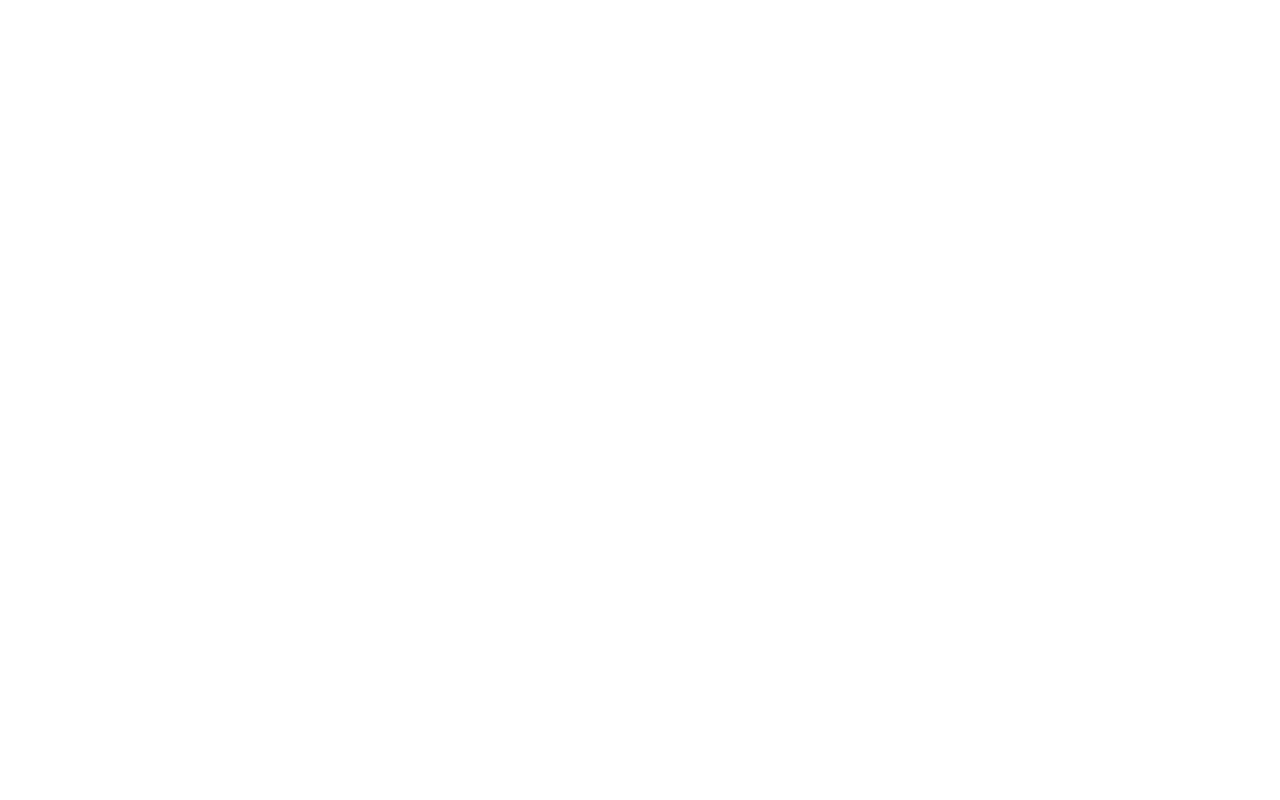
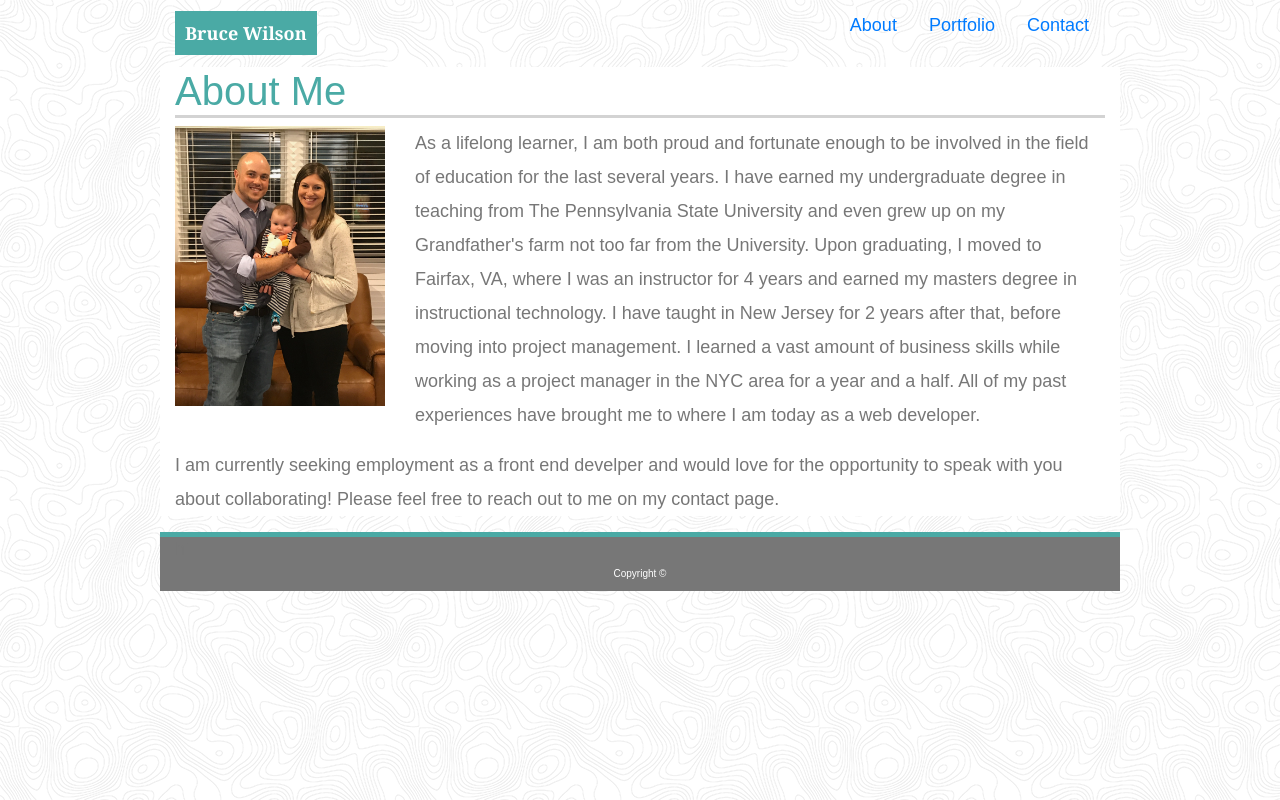
Before and after one commit to brucewilson1103/brucewilson1103.github.io, a plain HTML site: page index.html in a window 1280 px wide. Drawn offline with nearby package versions, Linux system fonts and the light colour scheme.

Commit message:
file transfer

```diff
--- /dev/null
+++ b/assets/style.css
@@ -0,0 +1,84 @@
+
+* {
+  box-sizing: border-box;
+}
+
+body {
+  font-family: Arial, "Helvetica Neue", Helvetica, sans-serif;
+  font-size: 18px;
+  line-height: 34px;
+  margin:0;
+  color: #777777;
+  background-image: url("topography.png");
+}
+
+.botbo{
+  border-bottom: 3px solid lightgray;
+}
+
+h1{
+  color: #4aaaa5;
+}
+
+.container {
+  width: 100%;
+  max-width: 960px;
+  margin: 0 auto;
+}
+#name{
+  width:100%;
+}
+
+#logo{
+  background-color: #4aaaa5;
+  color:white;
+  padding: 10px;
+  font-family: Georgia, 'Times New Roman', Times, serif;
+  font-weight: 700;
+  text-align: center;
+  margin-top:10px;
+}
+
+.spacer1{
+  padding: 10px;
+}
+/* If I remove this width =100% from my .imagefamily class the image takes up the whole screen not just 100% of the div. If I put a percentage in here it stays in its div. I am unsure why it does that. */
+.imagefamily{
+  width: 100%;
+}
+
+.footcopy{
+ background-color: #777777;
+ text-align: center;
+ color: white;
+ padding-bottom: 0;
+ padding-top: 20px;
+ font-size: 10px;
+
+
+}
+.borderfootertop{
+  background-color: #4aaaa5;
+  height: 5px;
+
+}
+#main-container{
+  background-color: white;
+}
+
+.positionrel{
+  position: relative;
+}
+
+.positionport{
+  position: absolute;
+  background-color: #4aaaa5;
+  z-index: 100;
+  color: white;
+  text-align: center;
+  height: 15%;
+  width: 90%;
+  bottom: 0;
+  margin: 0 auto;
+  left: 5%;
+}
--- a/index.html
+++ b/index.html
@@ -1,12 +1,82 @@
-<!DOCTYPE html>
-<html lang="en">
-<head>
-  <meta charset="UTF-8">
-  <meta name="viewport" content="width=device-width, initial-scale=1.0">
-  <meta http-equiv="X-UA-Compatible" content="ie=edge">
-  <title>Document</title>
-</head>
+<!doctype html>
+<html lang="en-us">
+
+  <head>
+    <meta charset="UTF-8">
+    <meta name="viewport" content="width=device-width, initial-scale=1.0">
+    <meta http-equiv="X-UA-Compatible" content="ie=edge">
+    <link rel="stylesheet" href="https://cdnjs.cloudflare.com/ajax/libs/twitter-bootstrap/4.1.3/css/bootstrap.min.css">
+    <link rel="stylesheet" href="https://use.fontawesome.com/releases/v5.3.1/css/all.css">
+    <link rel="stylesheet" href="assets/style.css">
+    <title>Title</title>
+    </head>
+
 <body>
 
+  <header id="masthead">
+    <div class="container">
+          <div class="row">
+
+                <div class="col-md-3 my-3">
+                  <a href="index.html" id="logo">Bruce Wilson</a>
+                </div>
+                <div class="col-5"></div>
+
+                <div class="col-lg-4">
+                  <ul class="nav justify-content-end">
+                    <li class="nav-item">
+                      <a class="nav-link active" href="index.html">About</a>
+                    </li>
+                    <li class="nav-item">
+                      <a class="nav-link" href="portfolio.html">Portfolio</a>
+                    </li>
+                    <li class="nav-item">
+                      <a class="nav-link" href="contact.html">Contact</a>
+                    </li>
+                  </ul>
+                </div>
+            </div>
+    </div>
+  </header>
+
+  <div id="main-container" class="container">
+    <section class="main-section">
+      <h1 class="botbo">About Me</h1>
+        <div class="row">
+            <div class="col-md-3">
+                <img src="assets/family.jpg" class="auth-image imagefamily" alt="Family">
+            </div>
+               <div class="col-sm-9">
+                   <p>As a lifelong learner, I am both proud and fortunate enough to be involved in the field of education for the last several years. I have earned my undergraduate degree in teaching from The Pennsylvania State University and even grew up on my Grandfather's farm not too far from the University. Upon graduating, I moved to Fairfax, VA, where I was an instructor for 4 years and earned my masters degree in instructional technology. I have taught in New Jersey for 2 years after that, before moving into project management. I learned a vast amount of business skills while working as a project manager in the NYC area for a year and a half. All of my past experiences have brought me to where I am today as a web developer.</p>
+              </div>
+              </div>
+
+
+                <p>I am currently seeking employment as a front end develper and would love for the opportunity to speak with you about collaborating! Please feel free to reach out to me on my contact page.</p>
+
+        </div>
+
+
+    </section>
+
+  </div>
+
+  <footer>
+    <div class="container">
+        <div class="row">
+          <div class="col-12 borderfootertop"> hi  </div>
+        </div>
+            <div class="row footcopy">
+              <div class="col-12" >
+                  Copyright &copy;
+              </div>
+            </div>
+    </div>
+  </footer>
+
+<script src="https://cdnjs.cloudflare.com/ajax/libs/jquery/3.3.1/jquery.slim.min.js"></script>
+<script src="https://cdnjs.cloudflare.com/ajax/libs/popper.js/1.13.0/umd/popper.min.js"></script>
+<script src="https://cdnjs.cloudflare.com/ajax/libs/twitter-bootstrap/4.1.3/js/bootstrap.min.js"></script>
 </body>
+
 </html>
```
Also changed, not shown: contact.html (added, +90 -0 lines), portfolio.html (added, +121 -0 lines), assets/family.jpg (added), assets/topography.png (added), 2 other files.
